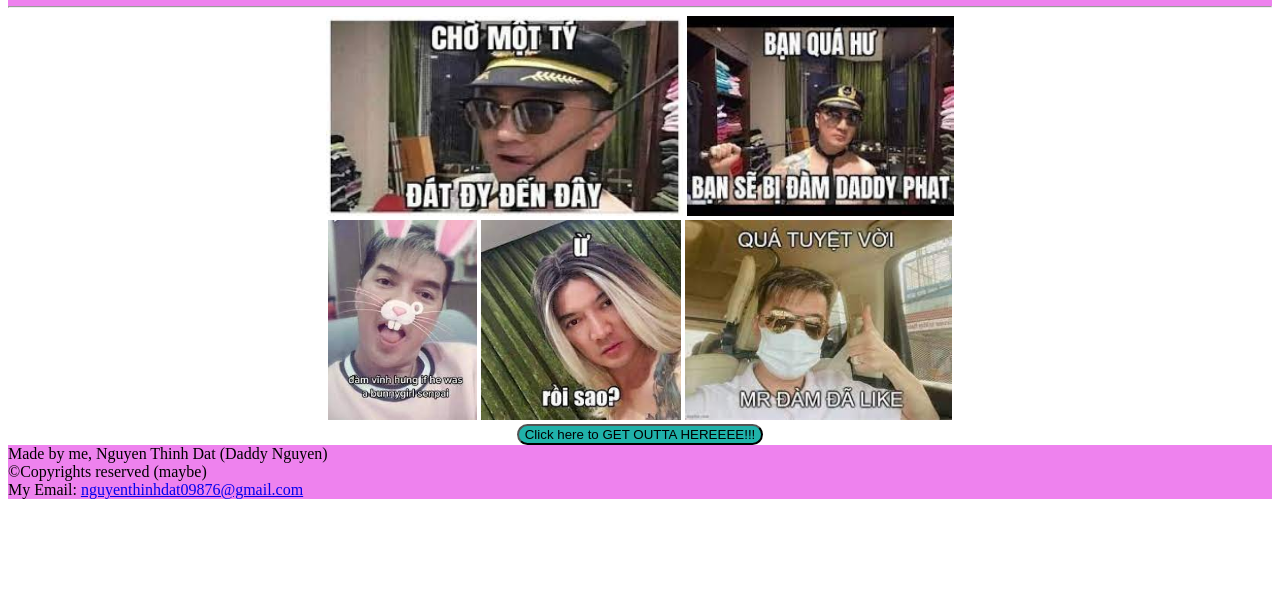
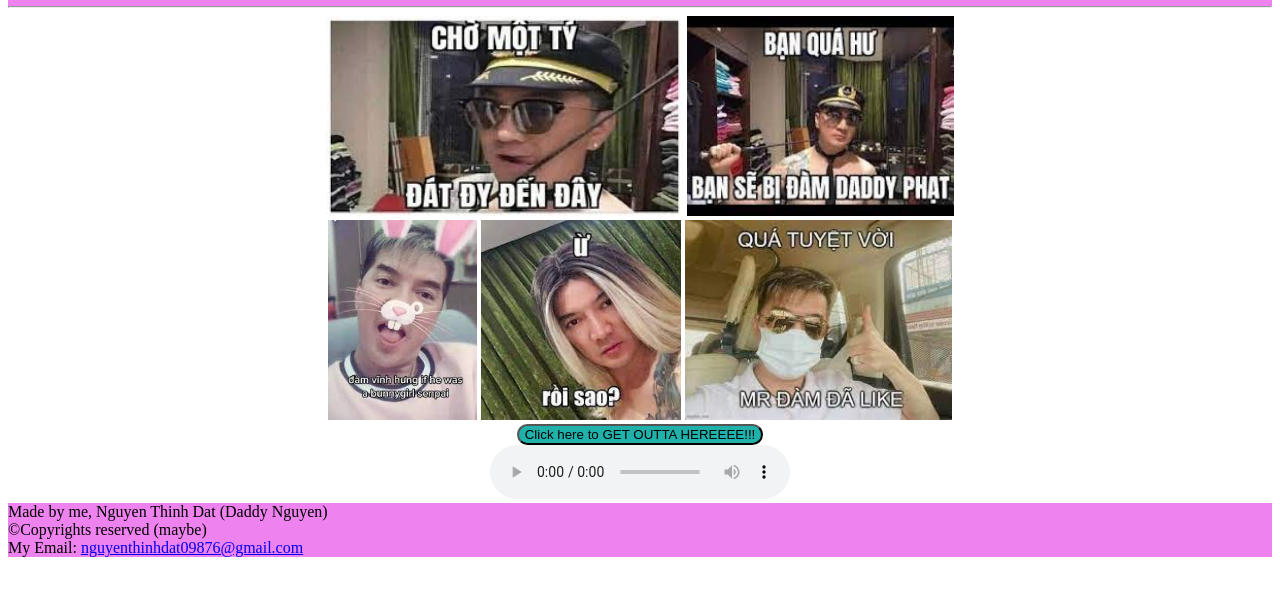
Before and after one commit to thinhdat0104/thinhdat0104.github.io, a plain HTML site: page WebKitchen/index.html in a window 1280 px wide. Shown: the part 80-676 px from the top of the page. Drawn offline with Linux system fonts and the light colour scheme.

Commit message:
Update index.html

```diff
--- a/WebKitchen/index.html
+++ b/WebKitchen/index.html
@@ -34,7 +34,7 @@
                 <button style="border-radius: 25px; background-color: lightseagreen;" onclick="">Click here to GET OUTTA HEREEEE!!!</button>
             </a>
             <br>
-            <audio autoplay>
+            <audio autoplay controls>
                 <source src="https://github.com/thinhdat0104/thinhdat0104.github.io/blob/main/WebKitchen/Lau%20Dai%20Tinh%20Ai.mp3?raw=true" type="audio/mpeg">
             </audio>
         </main>
```
